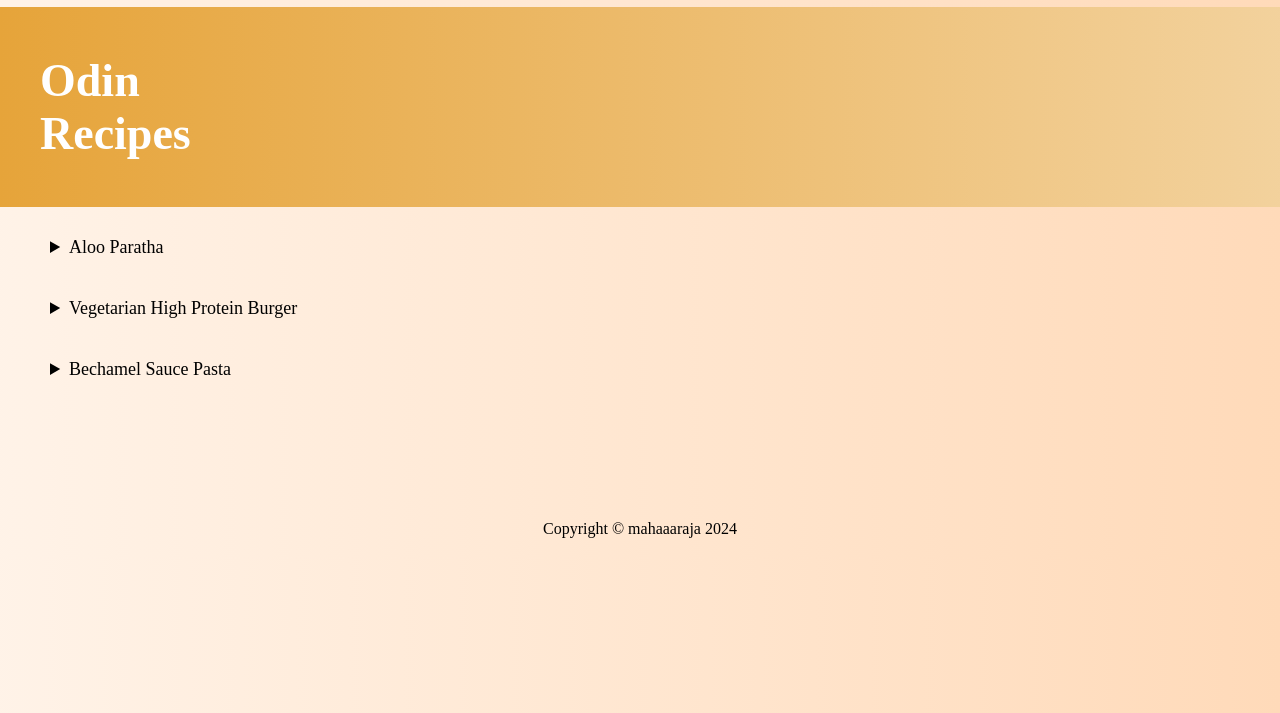
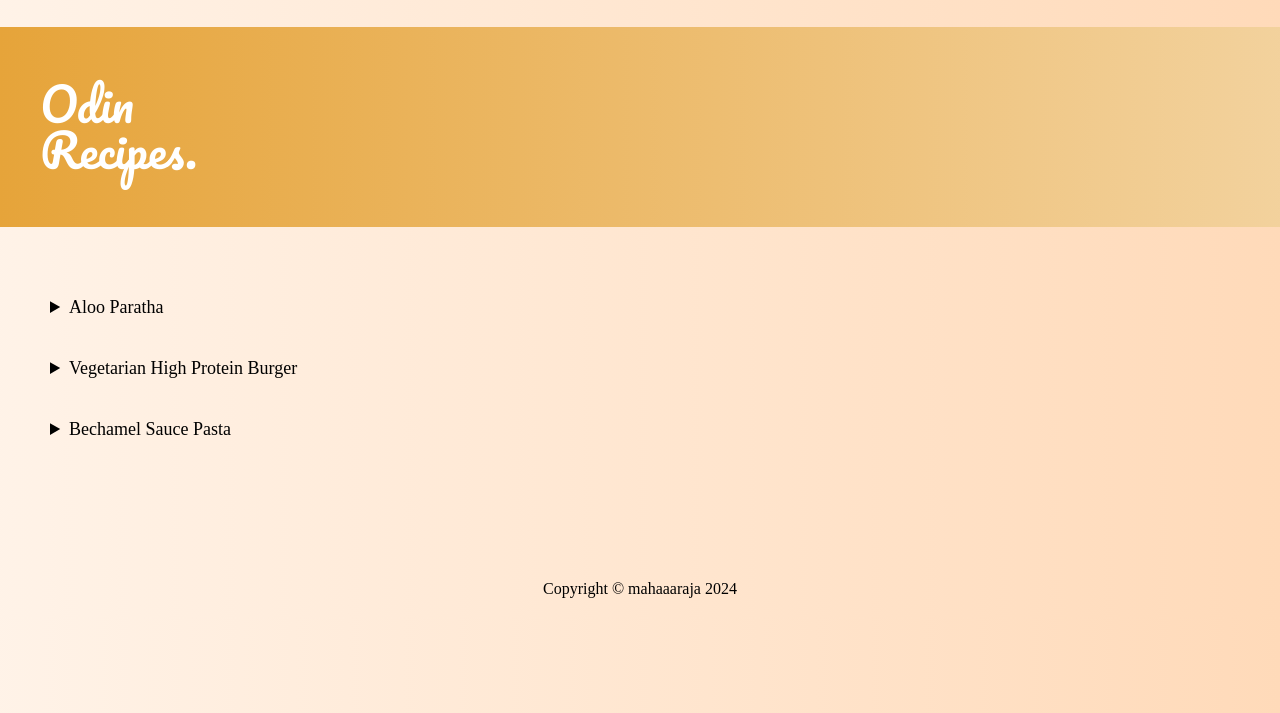
Before and after one commit to mahaaaraja/TOP, a plain HTML site: page projects/odin-recipes/odin-recipes.html in a window 1280 px wide. Shown: the part 87-800 px from the top of the page. Drawn offline with Linux system fonts and the light colour scheme.

Commit message:
fix [odin-recipes]: modify styling for odin-recipes

```diff
--- a/projects/odin-recipes/odin-recipes.html
+++ b/projects/odin-recipes/odin-recipes.html
@@ -4,6 +4,13 @@
     <meta charset="UTF-8">
     <meta name="viewport" content="width=device-width, initial-scale=1.0">
     <title>Odin Recipes</title>
+    <!-- <link rel="preconnect" href="https://fonts.googleapis.com">
+    <link rel="preconnect" href="https://fonts.gstatic.com" crossorigin>
+    <link href="https://fonts.googleapis.com/css2?family=Open+Sans:ital,wght@0,300..800;1,300..800&display=swap" rel="stylesheet"> -->
+    <link rel="preconnect" href="https://fonts.googleapis.com">
+    <link rel="preconnect" href="https://fonts.gstatic.com" crossorigin>
+    <link href="https://fonts.googleapis.com/css2?family=Open+Sans:ital,wght@0,300..800;1,300..800&family=Pacifico&family=Roboto:ital,wght@0,100;0,300;0,400;0,500;0,700;0,900;1,100;1,300;1,400;1,500;1,700;1,900&display=swap" rel="stylesheet">
+
     <link rel="stylesheet" href="./style.css">
 </head>
 <body>
@@ -17,7 +24,7 @@
     <main>
         <section class="website-banner">
             <div class="webiste-name">Odin</div>
-            <div class="webiste-name">Recipes</div>
+            <div class="webiste-name">Recipes.</div>
         </section>
         <section class="food-recipes">
             <details name="recipe">
--- a/projects/odin-recipes/style.css
+++ b/projects/odin-recipes/style.css
@@ -3,6 +3,7 @@
     margin: 0;
     padding: 0;
 }
+
 
 header {
     display: flex;
@@ -36,11 +37,14 @@ input {
     color: white;
     font-size: 46px;
     justify-content: center;
-    font-weight: 700;
+    font-weight: 500;
     padding: 20px;
     padding-left: 40px;
     height: 200px;
-    margin-bottom: 30px;
+    font-family: "Pacifico", cursive;
+    line-height: 1em;
+    margin-bottom: 70px;
+    margin-top: 20px;
     /* rgb(227, 178, 97) */
 }
 
@@ -91,6 +95,7 @@ a {
 .recipe-intro {
     flex: 0 1 500px;
     padding: 20px;
+    font-family: "Roboto", sans-serif;
 }
 
 summary {
```
